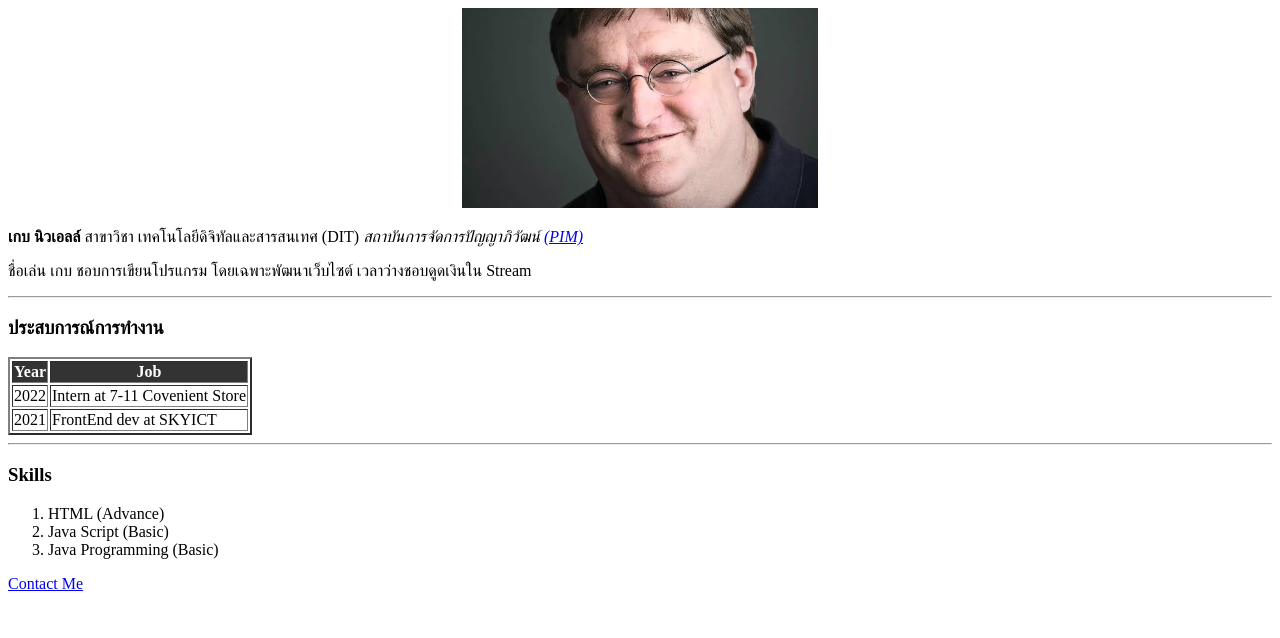
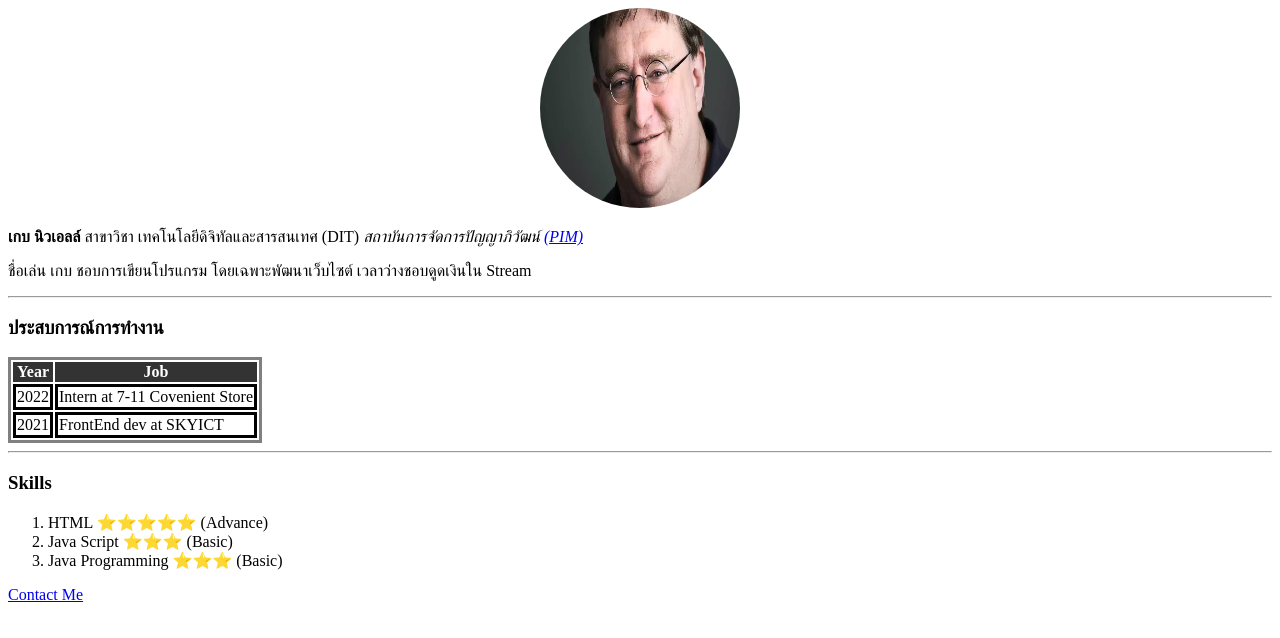
Before and after one commit to justice169/Week2, a plain HTML site: page Frontend2022-2023/Resume/index.html in a window 1280 px wide. Drawn offline with Linux system fonts and the light colour scheme.

Commit message:
Add files via upload

```diff
--- a/Frontend2022-2023/Resume/index.html
+++ b/Frontend2022-2023/Resume/index.html
@@ -29,7 +29,7 @@
           <li>2022 Intern at 7-11 Covenient Store</li>
           <li>2021 FrontEnd dev at SKYICT</li>
         </ul> -->
-        <table border="2">
+        <table>
           <thead>
             <tr>
               <th>Year</th>
@@ -50,9 +50,9 @@
 
     <h3>Skills</h3>
       <ol>
-        <li> HTML (Advance)</li>
-        <li> Java Script (Basic)</li>
-        <li> Java Programming (Basic)</li>
+        <li> HTML ⭐⭐⭐⭐⭐ (Advance)</li>
+        <li> Java Script ⭐⭐⭐ (Basic)</li>
+        <li> Java Programming ⭐⭐⭐ (Basic)</li>
       </ol>
 
       <a href="../Resume/contact.html">Contact Me</a>
--- a/Frontend2022-2023/Resume/styles.css
+++ b/Frontend2022-2023/Resume/styles.css
@@ -1,5 +1,14 @@
-thead,
-tfoot {
+img {
+  border-radius: 50%;
+  width: 200px;
+  height: 200px;
+}
+
+thead,tfoot {
     background-color: #333;
     color: #fff;
 }
+
+table, td{
+  border-style: solid;
+}
```
